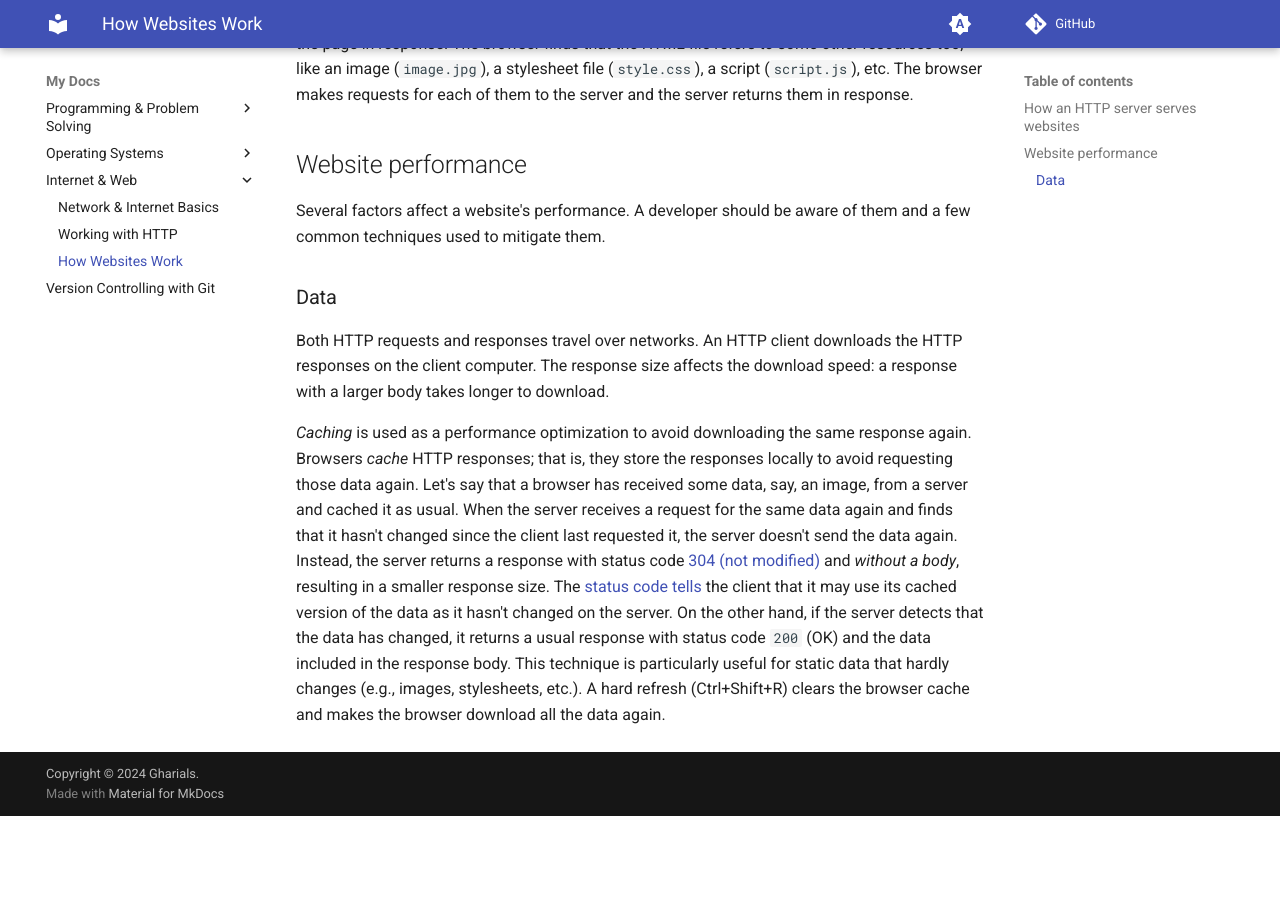
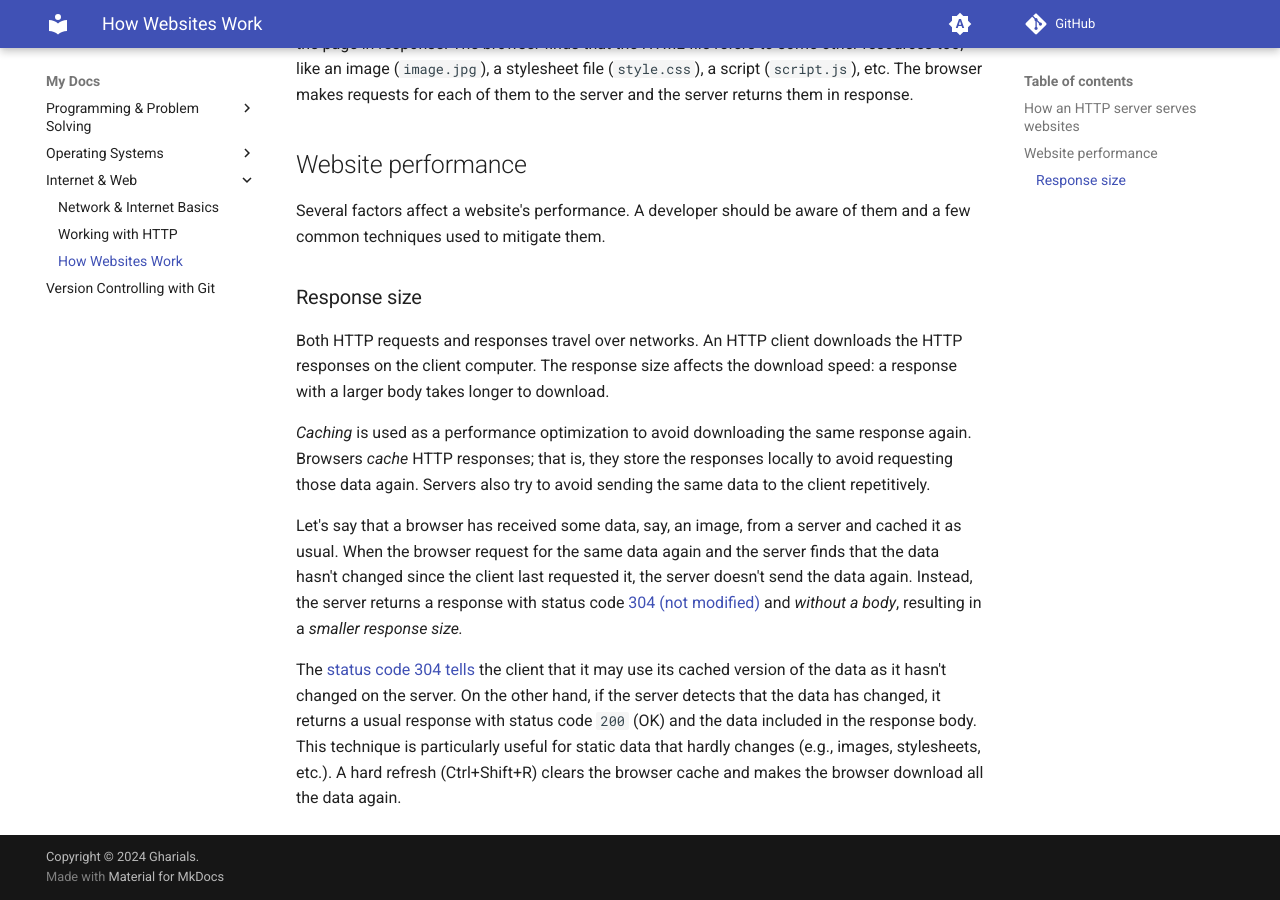
Before and after one commit to gharials/dev-path, an MkDocs documentation site: the page built from docs/internet-web/websites.md, in a window 1280 px wide and 900 px high, scrolled down 1201 px. Built offline with MkDocs 1.6.1 and Material for MkDocs 9.7.7, drawn with Linux system fonts in a browser that asks for light colours; comment, search, counter and statistics services are not loaded; before the commit the page ends 2017 px from its top, so only the background shows below that.

Commit message:
'websites': copy edit.

```diff
--- a/docs/internet-web/websites.md
+++ b/docs/internet-web/websites.md
@@ -30,8 +30,12 @@ The client (browser) sends a request for the `/page.html` page to the server; th
 
 Several factors affect a website's performance. A developer should be aware of them and a few common techniques used to mitigate them.
 
-### Data
+### Response size
 
 Both HTTP requests and responses travel over networks. An HTTP client downloads the HTTP responses on the client computer. The response size affects the download speed: a response with a larger body takes longer to download.
 
-_Caching_ is used as a performance optimization to avoid downloading the same response again. Browsers _cache_ HTTP responses; that is, they store the responses locally to avoid requesting those data again. Let's say that a browser has received some data, say, an image, from a server and cached it as usual. When the server receives a request for the same data again and finds that it hasn't changed since the client last requested it, the server doesn't send the data again. Instead, the server returns a response with status code [304 (not modified)](https://developer.mozilla.org/en-US/docs/Web/HTTP/Status/304) and _without a body_, resulting in a smaller response size. The [status code tells](./http-in-depth.md#status-codes) the client that it may use its cached version of the data as it hasn't changed on the server. On the other hand, if the server detects that the data has changed, it returns a usual response with status code `200` (OK) and the data included in the response body. This technique is particularly useful for static data that hardly changes (e.g., images, stylesheets, etc.). A hard refresh (Ctrl+Shift+R) clears the browser cache and makes the browser download all the data again.
+_Caching_ is used as a performance optimization to avoid downloading the same response again. Browsers _cache_ HTTP responses; that is, they store the responses locally to avoid requesting those data again. Servers also try to avoid sending the same data to the client repetitively.
+
+Let's say that a browser has received some data, say, an image, from a server and cached it as usual. When the browser request for the same data again and the server finds that the data hasn't changed since the client last requested it, the server doesn't send the data again. Instead, the server returns a response with status code [304 (not modified)](https://developer.mozilla.org/en-US/docs/Web/HTTP/Status/304) and _without a body_, resulting in a _smaller response size._
+
+The [status code 304 tells](./http-in-depth.md#status-codes) the client that it may use its cached version of the data as it hasn't changed on the server. On the other hand, if the server detects that the data has changed, it returns a usual response with status code `200` (OK) and the data included in the response body. This technique is particularly useful for static data that hardly changes (e.g., images, stylesheets, etc.). A hard refresh (Ctrl+Shift+R) clears the browser cache and makes the browser download all the data again.
```
